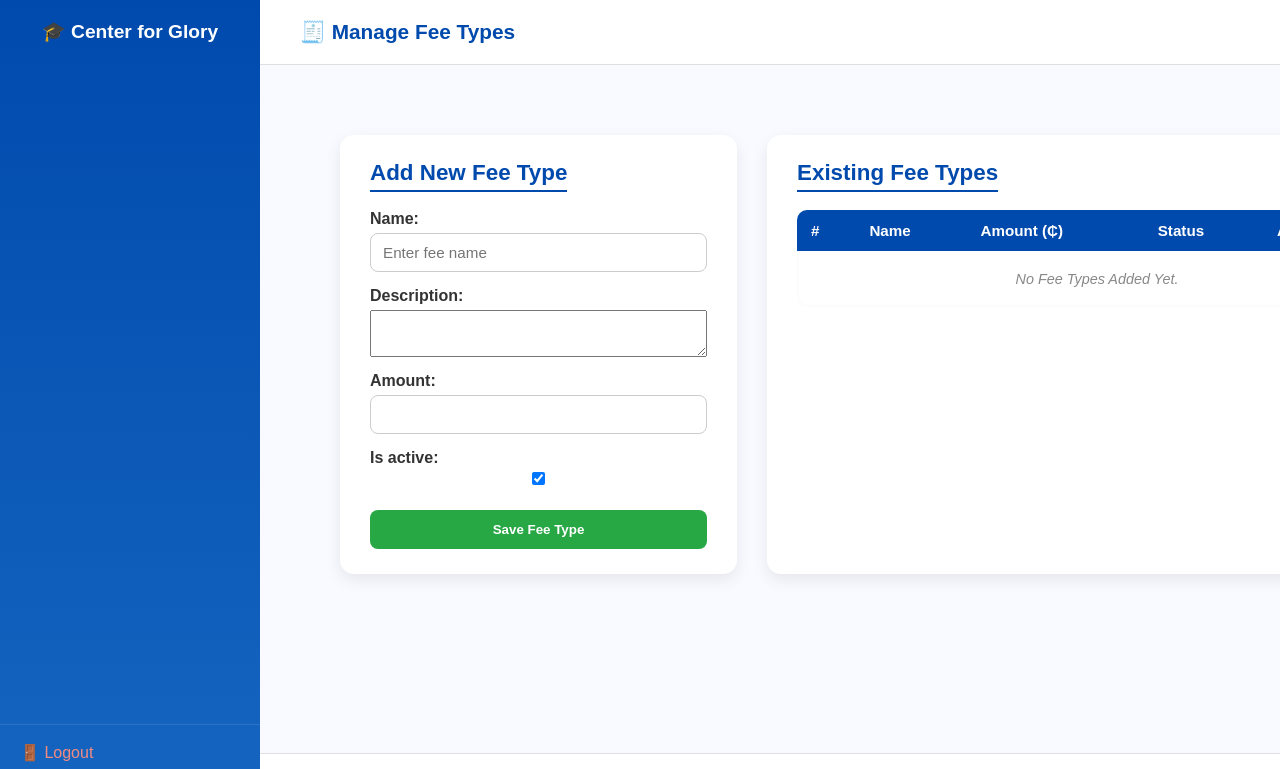
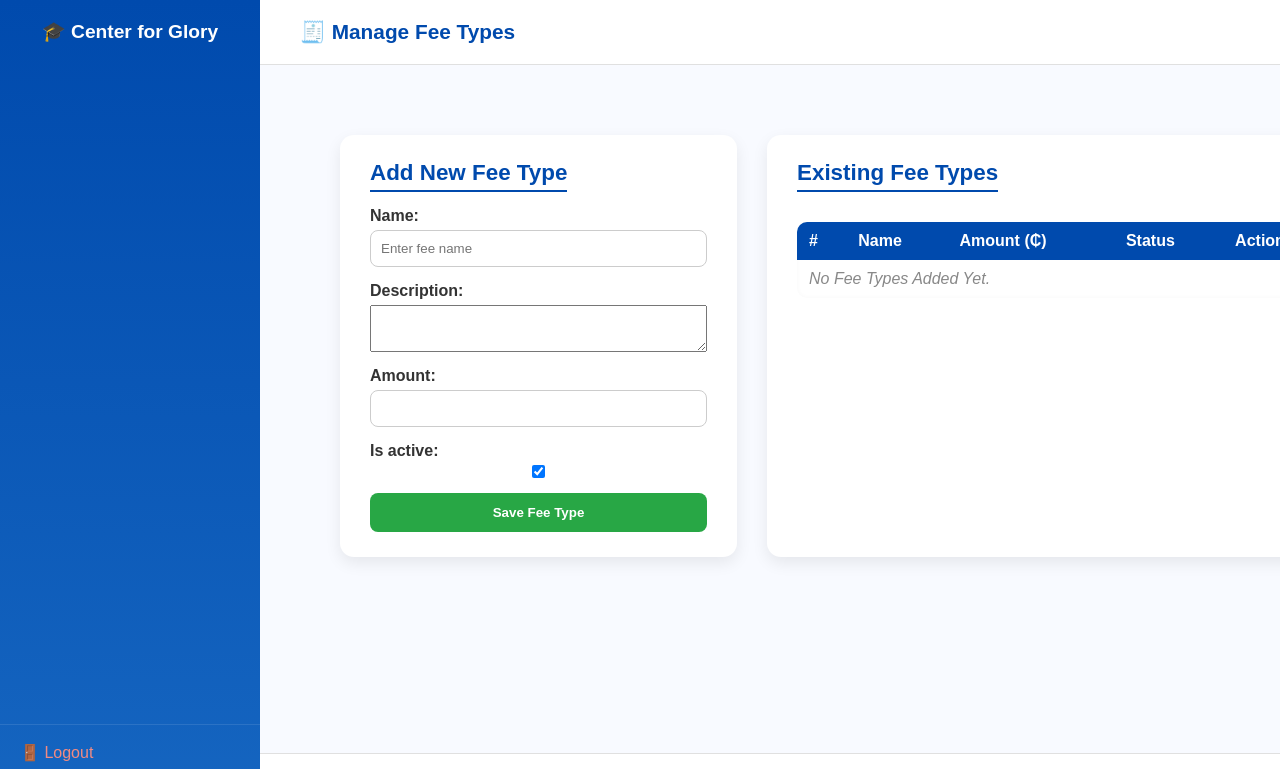
Before and after one commit to mohammedshamsudeen310-art/SMS, a Django app: page /finance/fees/types/ in a window 1280 px wide. Shown: the top 769 px of the page. Run offline with Django 5.2, Linux system fonts and the light colour scheme; data that the repository does not hold is empty.

Commit message:
update entire project with latest changes

```diff
--- a/templates/finance/fee_types.html
+++ b/templates/finance/fee_types.html
@@ -58,16 +58,17 @@
       </table>
     </div>
   </div>
+
 </div>
 
 <style>
-/* ===== Layout ===== */
+/* Container layout */
 .fee-container {
   display: grid;
   grid-template-columns: 1fr 2fr;
   gap: 30px;
+  max-width: 1200px;
   margin: 30px auto;
-  max-width: 1200px;
   padding: 0 20px;
 }
 
@@ -77,111 +78,97 @@
   border-radius: 14px;
   box-shadow: 0 6px 16px rgba(0,0,0,0.08);
   padding: 25px 30px;
-  transition: transform 0.3s ease, box-shadow 0.3s ease;
-}
-
-.fee-form:hover, .fee-list:hover {
-  transform: translateY(-2px);
-  box-shadow: 0 8px 18px rgba(0,0,0,0.12);
+  transition: 0.3s;
 }
 
 /* Headings */
 .fee-form h2, .fee-list h2 {
   color: #004aad;
   font-size: 1.4rem;
-  font-weight: 600;
-  margin-bottom: 18px;
+  margin-bottom: 15px;
   border-bottom: 2px solid #004aad;
+  padding-bottom: 4px;
   display: inline-block;
-  padding-bottom: 4px;
 }
 
-/* Form */
-form p {
-  margin-bottom: 15px;
-  display: flex;
-  flex-direction: column;
-}
-form label {
-  font-weight: 600;
-  margin-bottom: 5px;
-  color: #333;
-}
+/* Form elements */
+form p { margin-bottom: 15px; display: flex; flex-direction: column; }
+form label { font-weight: 600; margin-bottom: 5px; }
 form input, form select {
+  padding: 10px;
+  border-radius: 8px;
   border: 1px solid #ccc;
-  border-radius: 8px;
-  padding: 10px 12px;
-  font-size: 0.95rem;
+  width: 100%;
   outline: none;
   transition: 0.3s;
-  width: 100%;
 }
-form input:focus, form select:focus {
-  border-color: #004aad;
-  box-shadow: 0 0 4px rgba(0,74,173,0.3);
-}
+form input:focus, form select:focus { border-color: #004aad; box-shadow: 0 0 4px rgba(0,74,173,0.3); }
 
-/* Save Button */
+/* Save button */
 .btn-save {
   background: #28a745;
   color: #fff;
-  padding: 12px 20px;
+  border: none;
   border-radius: 8px;
-  border: none;
   font-weight: 600;
+  padding: 12px;
   cursor: pointer;
   width: 100%;
-  margin-top: 10px;
-  transition: background 0.3s ease, transform 0.2s ease;
 }
-.btn-save:hover { background: #218838; transform: translateY(-1px); }
+.btn-save:hover { background: #218838; }
 
-/* Table Wrapper: scrollable */
+/* Table wrapper: horizontal scroll */
 .table-wrapper {
   overflow-x: auto;
   -webkit-overflow-scrolling: touch;
   border-radius: 10px;
   box-shadow: inset 0 0 5px rgba(0,0,0,0.03);
+  margin-top: 15px;
 }
-.table-wrapper::-webkit-scrollbar { height: 8px; }
-.table-wrapper::-webkit-scrollbar-thumb { background: #004aad; border-radius: 8px; }
-
-/* Table */
-table {
+.table-wrapper table {
   width: 100%;
-  min-width: 600px; /* ensures horizontal scroll */
+  min-width: 550px; /* triggers horizontal scroll on small screens */
   border-collapse: collapse;
 }
-th, td { padding: 12px 14px; text-align: left; white-space: nowrap; }
-th { background: #004aad; color: #fff; font-weight: 600; font-size: 0.95rem; }
-td { color: #333; font-size: 0.9rem; }
-tr:hover { background-color: #f9faff; }
+.table-wrapper th, .table-wrapper td {
+  padding: 10px 12px;
+  text-align: left;
+  white-space: nowrap;
+}
+.table-wrapper th {
+  background: #004aad;
+  color: #fff;
+  font-weight: 600;
+  position: sticky;
+  top: 0;
+  z-index: 1;
+}
+.table-wrapper tr:hover { background: #f9faff; }
 
-/* Status Tags */
+/* Status badges */
 .status { padding: 5px 10px; border-radius: 6px; font-weight: 600; font-size: 0.85rem; }
 .status.active { background: #28a745; color: #fff; }
 .status.inactive { background: #f44336; color: #fff; }
 
-/* Action Buttons */
-.actions { display: flex; gap: 8px; }
-.btn-edit, .btn-delete { padding: 6px 12px; border-radius: 6px; font-weight: 600; font-size: 0.85rem; text-decoration: none; transition: background 0.3s ease, transform 0.2s ease; }
-.btn-edit { background: #007bff; color: #fff; }
-.btn-edit:hover { background: #0056b3; transform: translateY(-1px); }
-.btn-delete { background: #dc3545; color: #fff; }
-.btn-delete:hover { background: #b02a37; transform: translateY(-1px); }
+/* Action buttons */
+.actions { display: flex; gap: 8px; flex-wrap: wrap; }
+.btn-edit { background: #007bff; color: #fff; padding: 6px 12px; border-radius: 6px; font-weight: 600; text-decoration: none; }
+.btn-edit:hover { background: #0056b3; }
+.btn-delete { background: #dc3545; color: #fff; padding: 6px 12px; border-radius: 6px; font-weight: 600; text-decoration: none; }
+.btn-delete:hover { background: #b02a37; }
 
-/* Empty Row */
-.empty { text-align: center; color: #888; font-style: italic; padding: 20px 0; }
+/* Empty row */
+.empty { text-align: center; color: #888; padding: 15px; font-style: italic; }
 
-/* ===== Responsive ===== */
+/* Responsive adjustments */
 @media (max-width: 992px) {
   .fee-container { grid-template-columns: 1fr; gap: 20px; }
-  table { min-width: 500px; }
 }
 @media (max-width: 600px) {
-  .fee-container { margin: 15px auto; padding: 10px; }
-  .fee-form, .fee-list { padding: 18px; }
-  th, td { font-size: 0.85rem; padding: 10px; }
+  .fee-container { padding: 10px; }
+  .fee-form, .fee-list { padding: 15px; }
+  .table-wrapper table { min-width: 500px; }
+  th, td { font-size: 0.85rem; padding: 8px 10px; }
   .btn-edit, .btn-delete { padding: 6px 8px; font-size: 0.8rem; }
 }
 </style>
```
